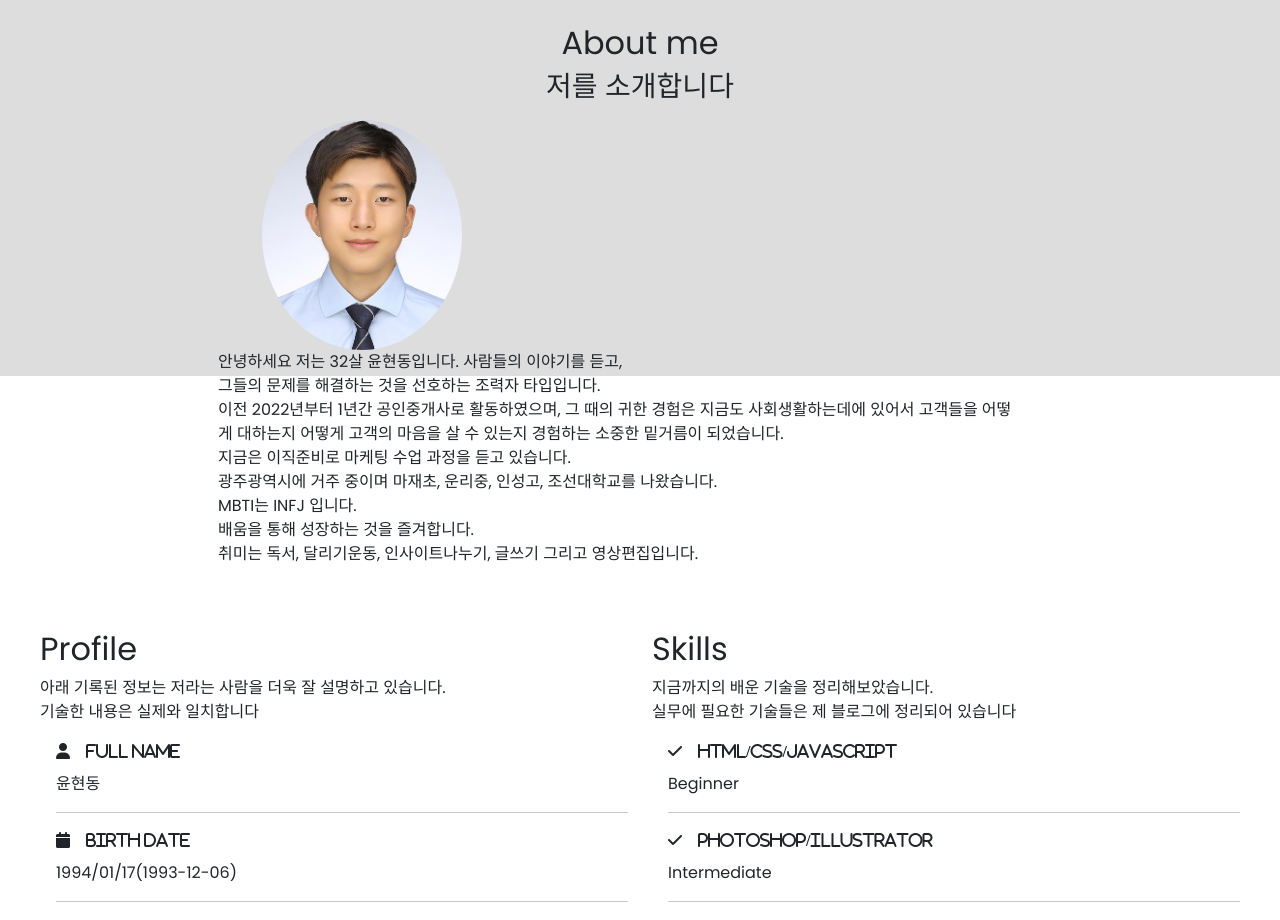
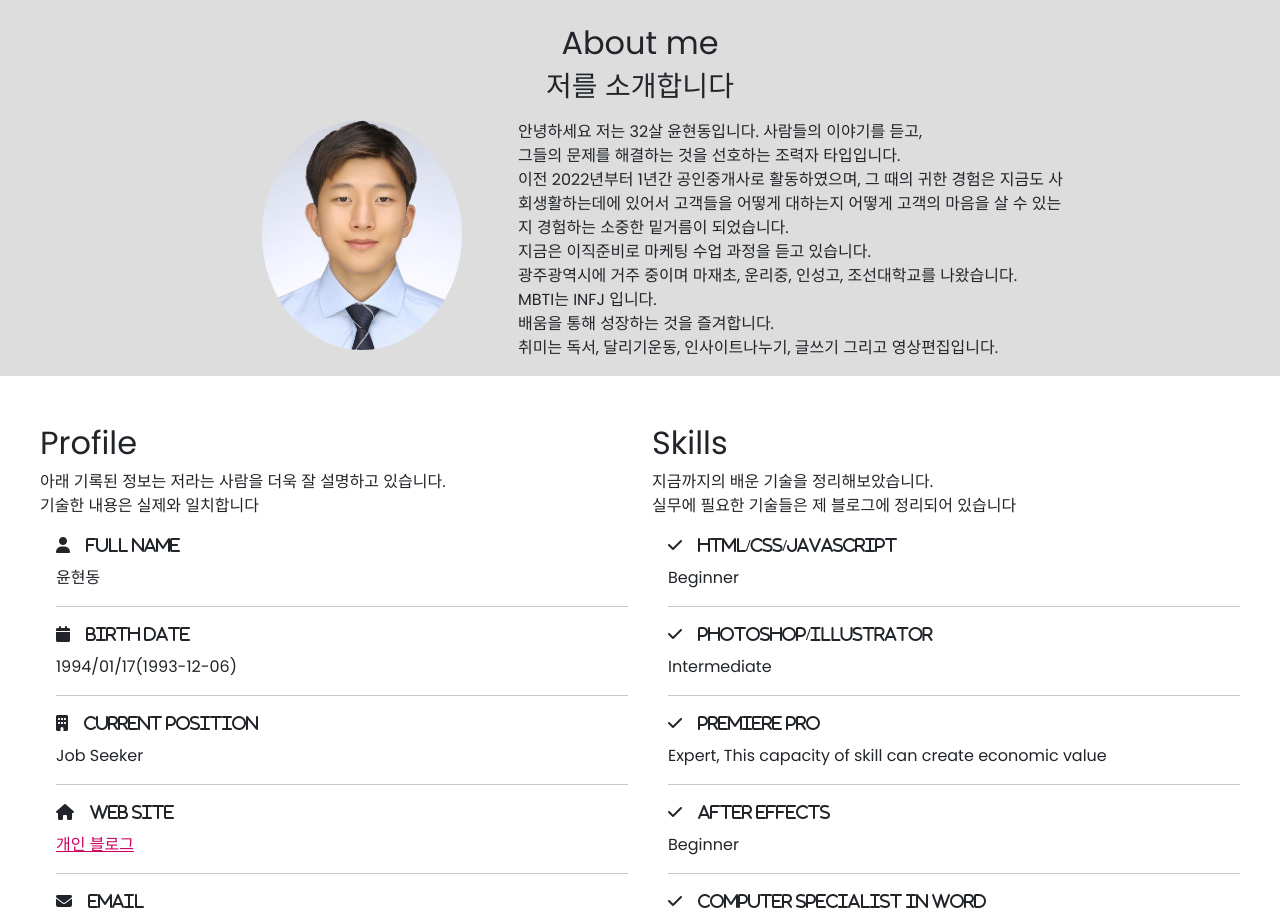
Before and after one commit to HY-youn/whuwofe, a website: page index.html in a window 1280 px wide. Shown: the part 840-1760 px from the top of the page. Drawn offline with Linux system fonts and the light colour scheme.

Commit message:
message 0729:11:09

```diff
--- a/css/styles.css
+++ b/css/styles.css
@@ -72,8 +72,8 @@ body {
 
 .section-wrapper .introduce_content {
   float: right;
-  margin-right: 100px;
-  width: 800px;
+  margin-right: 50px;
+  width: 550px;
   text-align: left;
 }
 
--- a/index.html
+++ b/index.html
@@ -44,7 +44,7 @@
         <h2>About me</h2>
         <h3 class="mb-3">저를 소개합니다</h3>
         <div class="introduce_box">
-          <div class="img-box float-left">
+          <div class="img-box">
           </div>
           <div class="introduce_content text-left">
             <p>안녕하세요 저는 32살 윤현동입니다. 사람들의 이야기를 듣고,<br>그들의 문제를 해결하는 것을 선호하는 조력자 타입입니다.<br>이전 2022년부터 1년간 공인중개사로 활동하였으며, 그
```
